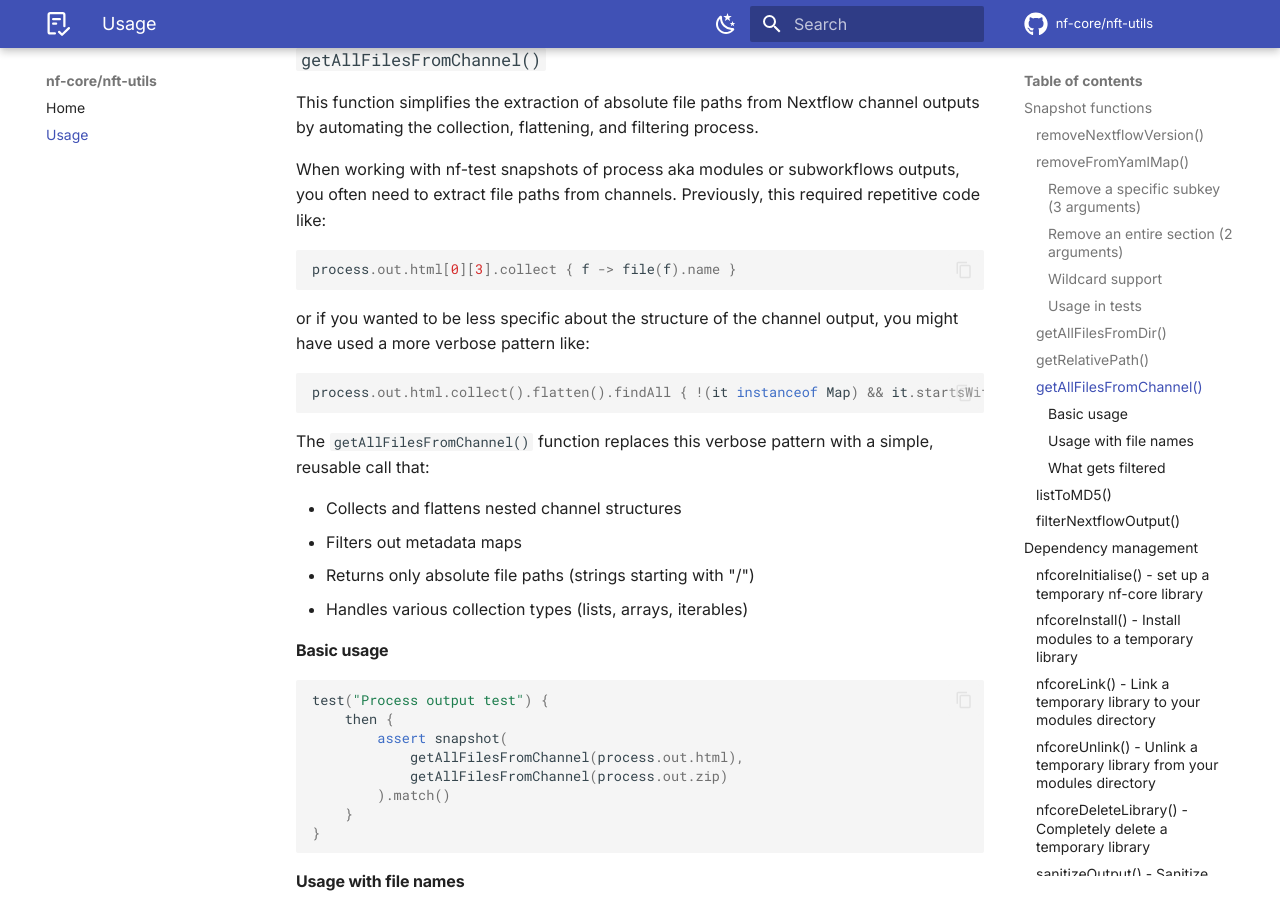
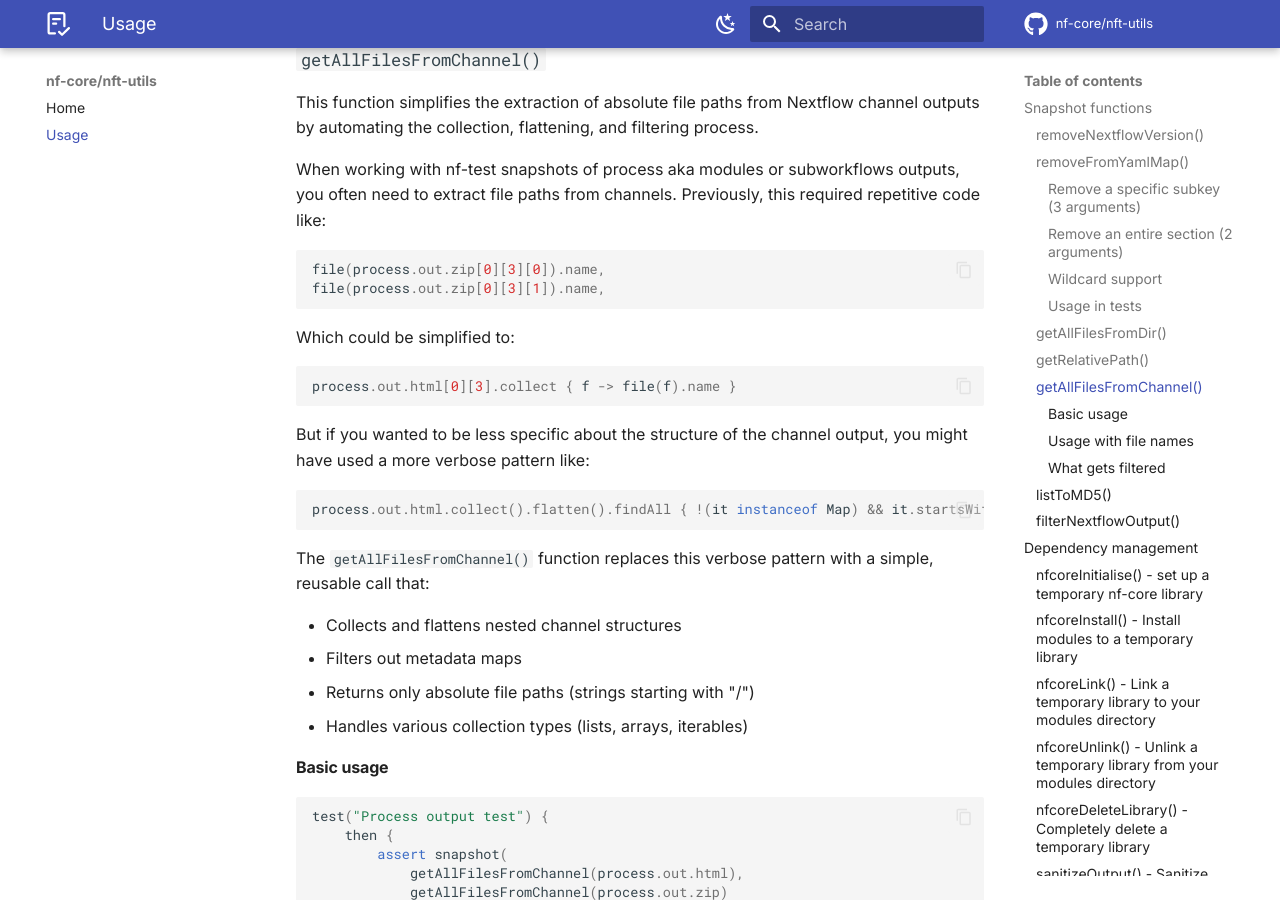
Before and after one commit to nf-core/nft-utils, an MkDocs documentation site: the page built from docs/usage.md, in a window 1280 px wide and 900 px high, scrolled down 7125 px. Built offline with MkDocs 1.6.1 and Material for MkDocs 9.7.7, drawn with Linux system fonts in a browser that asks for light colours; comment, search, counter and statistics services are not loaded; the version menu is left out.

Commit message:
add docs

````diff
--- a/docs/usage.md
+++ b/docs/usage.md
@@ -313,10 +313,17 @@ When working with nf-test snapshots of process aka modules or subworkflows outpu
 Previously, this required repetitive code like:
 
 ```groovy
+file(process.out.zip[0][3][0]).name,
+file(process.out.zip[0][3][1]).name,
+```
+
+Which could be simplified to:
+
+```groovy
 process.out.html[0][3].collect { f -> file(f).name }
 ```
 
-or if you wanted to be less specific about the structure of the channel output, you might have used a more verbose pattern like:
+But if you wanted to be less specific about the structure of the channel output, you might have used a more verbose pattern like:
 
 ```groovy
 process.out.html.collect().flatten().findAll { !(it instanceof Map) && it.startsWith("/") }
````
